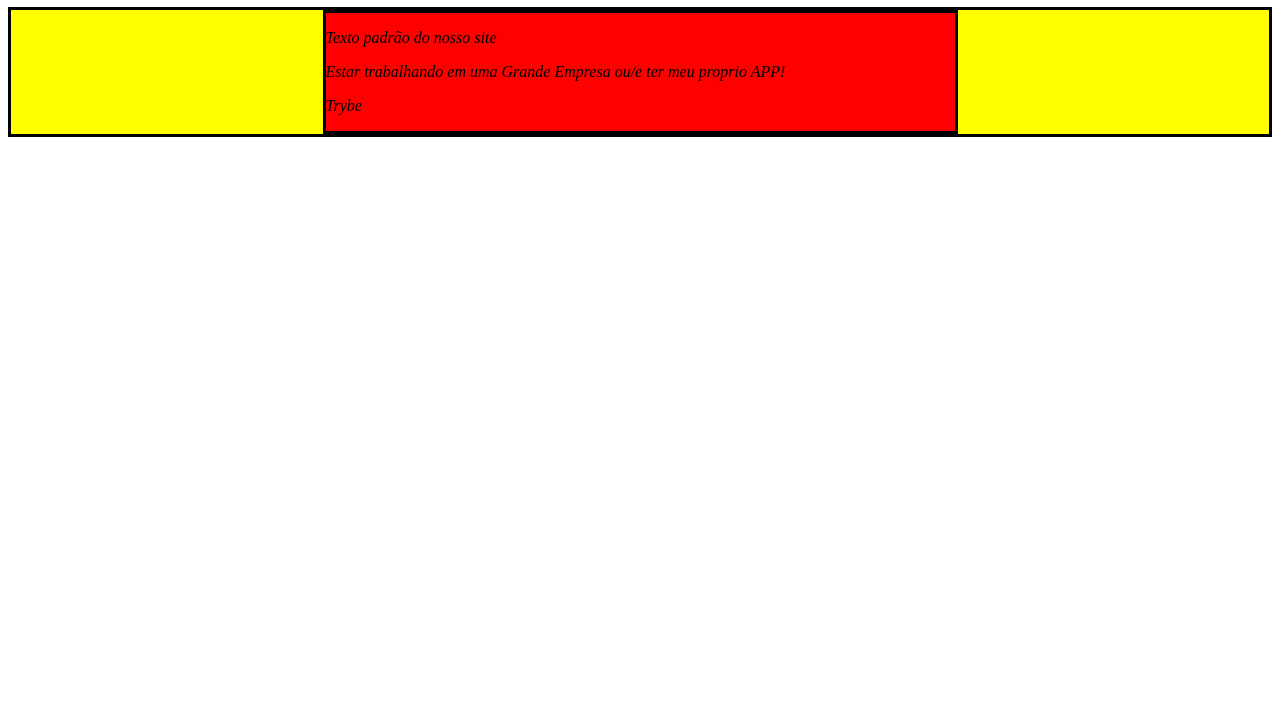
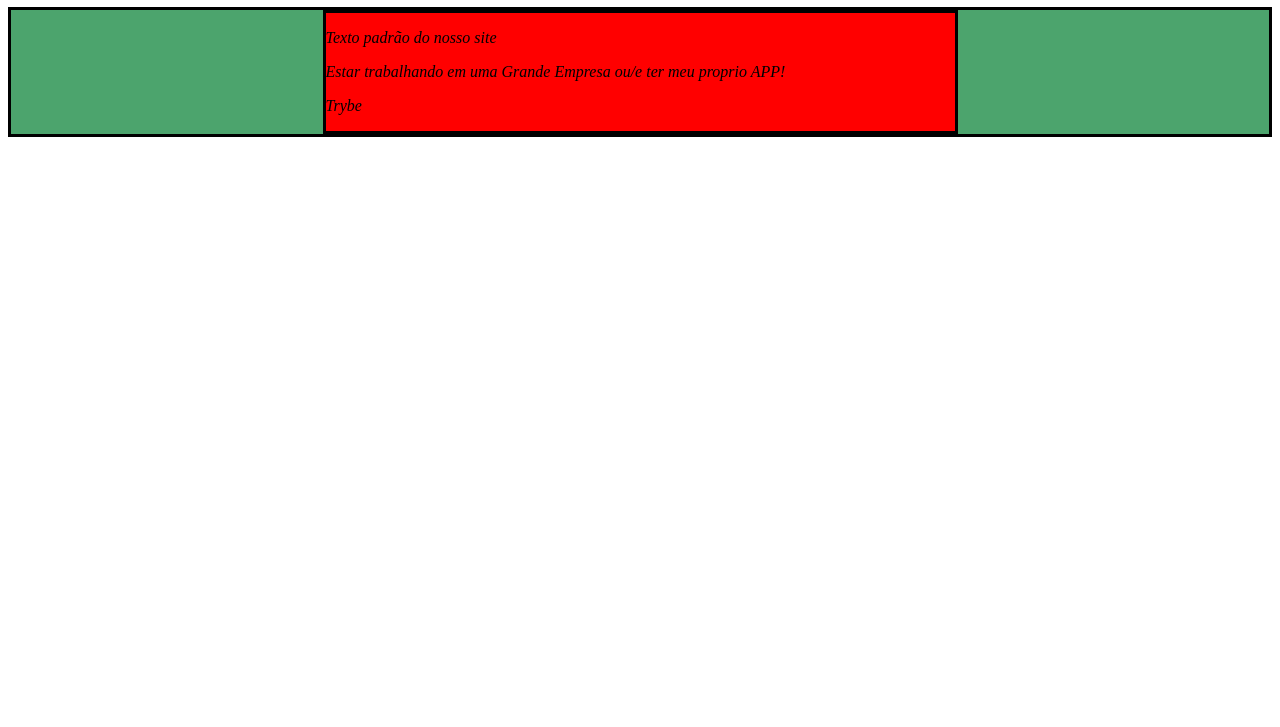
Before and after one commit to Gui027/trybe_exercises, a plain HTML site: page bloco_5/ex/index.html in a window 1280 px wide. Shown: the part 73-800 px from the top of the page. Drawn offline with Linux system fonts and the light colour scheme.

Commit message:
Adicionando ex2

```diff
--- a/bloco_5/ex/index.html
+++ b/bloco_5/ex/index.html
@@ -40,11 +40,20 @@
     </div>
     <script>
 
+    //ex1
     function changeText() {
     let paragraph = document.getElementsByTagName('p')[1];
       paragraph.innerText = 'Estar trabalhando em uma Grande Empresa ou/e ter meu proprio APP!'
     }
       changeText();
+
+    //ex2
+    function square() {
+      let square1 = document.getElementsByClassName('main-content')[0];
+      square1.style.backgroundColor = 'rgb(76,164,109)';
+    }
+      square();
+
 
 
 
```
